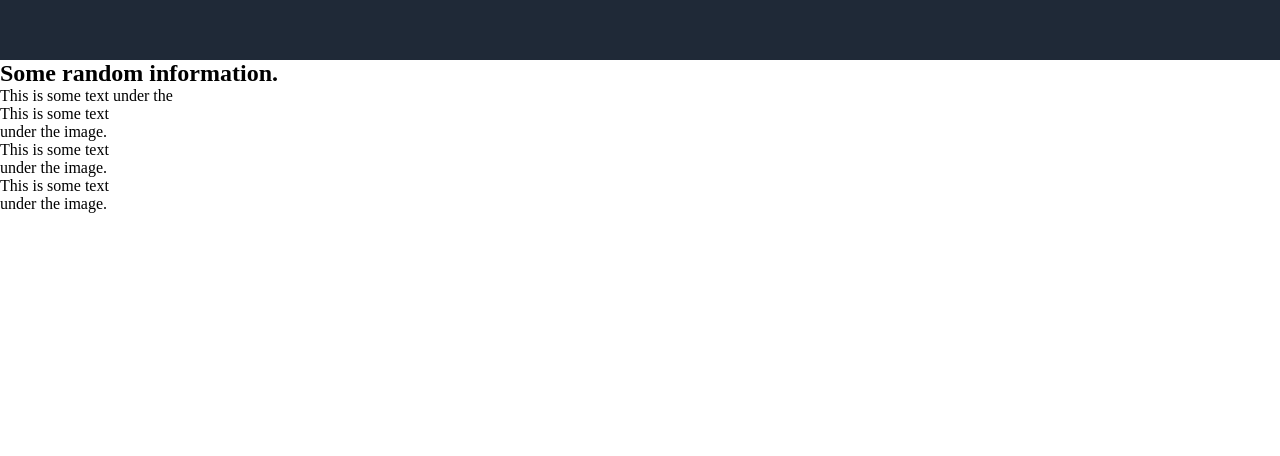
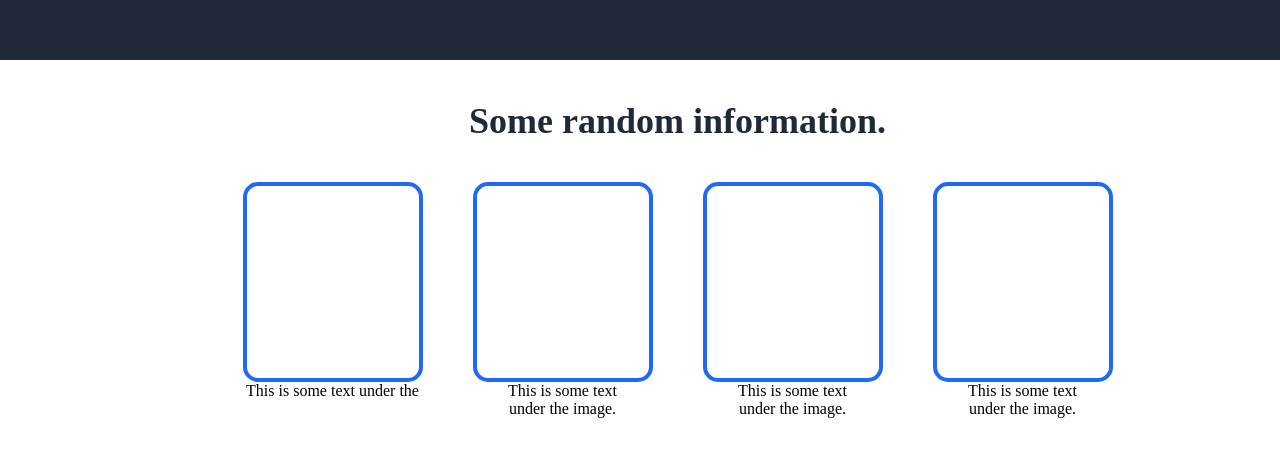
Before and after one commit to dlinestudio/landing-page, a plain HTML site: page index.html in a window 1280 px wide. Shown: the part 750-1206 px from the top of the page. Before the commit the page ends 963 px from the top, so only its background shows below. Drawn offline with Linux system fonts and the light colour scheme.

Commit message:
added css for content section.

```diff
--- a/styles.css
+++ b/styles.css
@@ -3,7 +3,7 @@
 
 /* hero logo text 24px F9FAF8 */
 /* button color call to action bg #3882F6 */
-/* information header text 36px weight 900, #1F2937 */
+
 /* quote section bg #E5E7EB */
 /* quote text 36px, weight 300, #1F2937 */
 *{
@@ -25,9 +25,6 @@ nav{
     display: flex;
     justify-content: space-between;
     padding: 20px;
-    margin-left: 150px;
-    margin-right: 60px;
-    margin-bottom: 100px;
     margin: 10px 60px 100px 150px;
 
 }
@@ -91,3 +88,38 @@ ul{
     border-radius: 8px;
     color: #E5E7EB;
 }
+
+.information{
+    margin-left: 150px;
+    margin-right: 75px;
+    height: 100vh;
+    /* display: flex; */
+}
+/* information header text 36px weight 900, #1F2937 */
+.information h2{
+    color: #1F2937;
+    font-size: 36px;
+    font-weight: 900;
+    text-align: center;
+    padding: 40px;
+
+}
+.details{
+    display: flex;
+    justify-content: center;
+    gap: 50px;
+    /* text-align: center; */
+}
+.box{
+    height: 200px;
+    width: 180px;
+    border: 4px solid rgba(9, 90, 241, 0.904);
+    border-radius: 15px;
+
+}
+figcaption{
+    text-align: center;
+
+    /* text-wrap: wrap; */
+
+}
```
